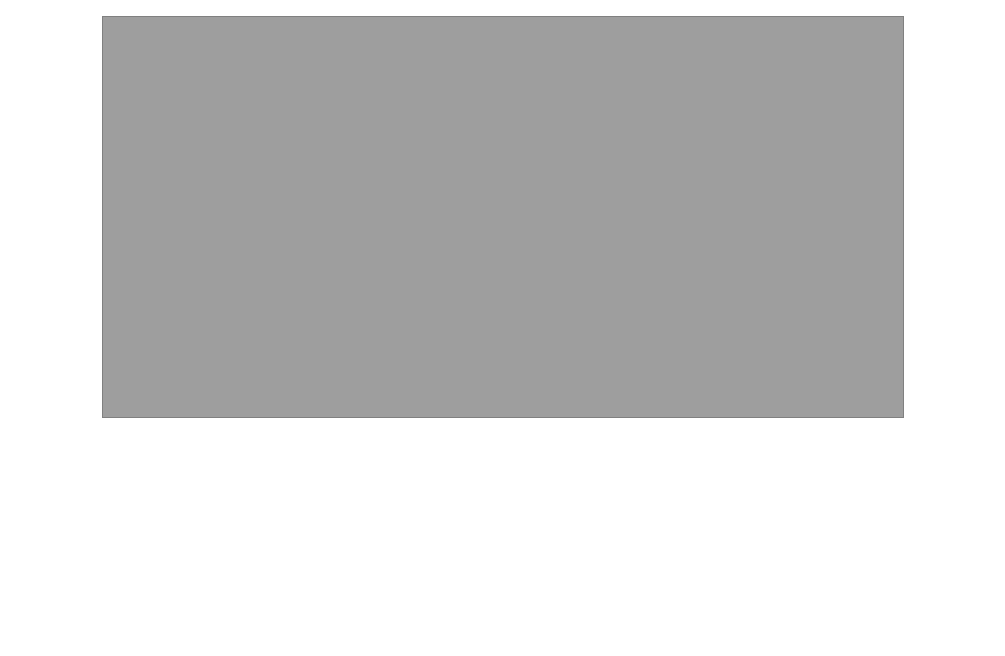
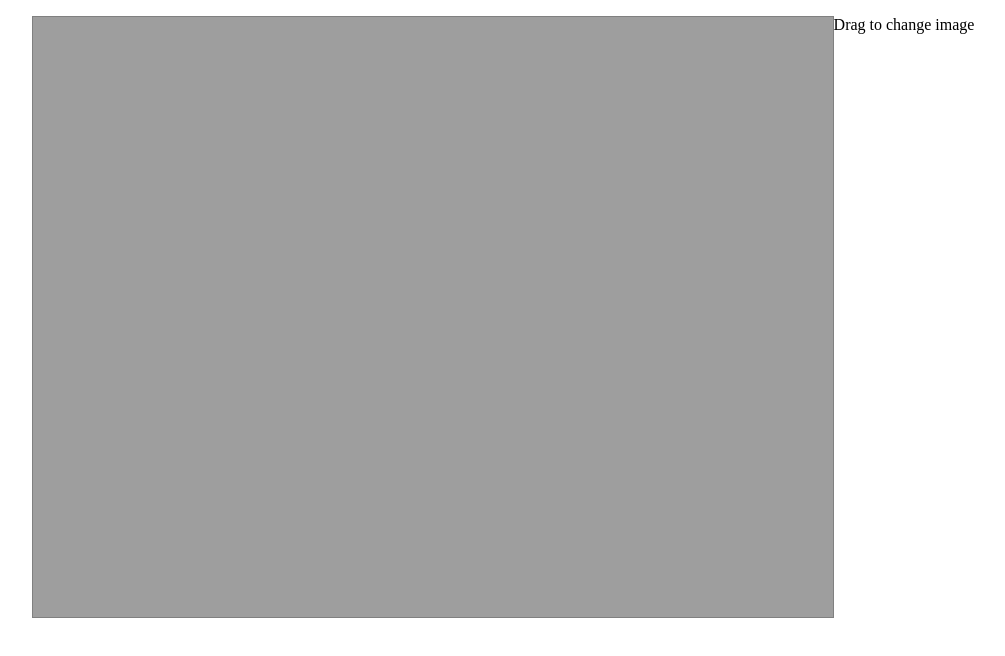
Before and after one commit to polinelottin/image-slider, a plain HTML site: page index.html in a window 1280 px wide. Shown: the whole page, without its empty margins (137-1142 px from the left). Drawn offline with Linux system fonts and the light colour scheme.

```diff
--- a/app.js
+++ b/app.js
@@ -26,20 +26,54 @@ const setIndex = increase => {
     state.currentIndex = newIndex;
 };
 
+dimensions = {
+    max_height : 800,
+    max_width  : 600,
+    width  : 800, // this will change
+    height : 600, // this will change
+    largest_property : function () {
+        return this.height > this.width ? "height" : "width";
+    },
+    read_dimensions : function (img) {
+        this.width = img.width;
+        this.height = img.height;
+        return this;
+    },
+    scaling_factor : function (original, computed) {
+        return computed / original;
+    },
+    scale_to_fit : function () {
+        var x_factor = this.scaling_factor(this.width,  this.max_width),
+            y_factor = this.scaling_factor(this.height, this.max_height),
+
+            largest_factor = Math.min(x_factor, y_factor);
+
+        this.width  *= largest_factor;
+        this.height *= largest_factor;
+    }
+};
+
 const selectAreaAndDraw = () => {
     const image = state.images[state.currentIndex];
     const canvas = document.getElementById("slider");
     const ctx = canvas.getContext("2d");
 
-    const { width, height } = image;
-    const dHeight = height >= width ? canvas.height : (height * canvas.width) / width;
-    const dWidth = width >= height ? canvas.width : (width * canvas.height) / height;
+    dimensions.read_dimensions(image).scale_to_fit();
 
-    const dx = dWidth === canvas.width ? 0 : (canvas.width - dWidth) * 0.5;
-    const dy = dHeight === canvas.height ? 0 : (canvas.height - dHeight) * 0.5;
+    canvas.width  = dimensions.width;
+    canvas.height = dimensions.height;
+    ctx.clearRect(0, 0, canvas.width, canvas.height);
+    ctx.drawImage(image, 0, 0, dimensions.width, dimensions.height);
 
-    ctx.clearRect(0, 0, canvas.width, canvas.height);
-    ctx.drawImage(image, 0, 0, width, height, dx, dy, dWidth, dHeight);
+    // const { width, height } = image;
+    // const dHeight = height >= width ? canvas.height : (height * canvas.width) / width;
+    // const dWidth = width >= height ? canvas.width : (width * canvas.height) / height;
+
+    // const dx = dWidth === canvas.width ? 0 : (canvas.width - dWidth) * 0.5;
+    // const dy = dHeight === canvas.height ? 0 : (canvas.height - dHeight) * 0.5;
+
+    // ctx.clearRect(0, 0, canvas.width, canvas.height);
+    // ctx.drawImage(image, 0, 0, width, height, dx, dy, dWidth, dHeight);
 };
 
 const loadImages = async () => {
--- a/index.html
+++ b/index.html
@@ -26,7 +26,9 @@
             >
                 Your browser does not support the HTML canvas tag.
             </canvas>
+            Drag to change image
         </div>
         <script src="app.js" async defer></script>
     </body>
+    <footer></footer>
 </html>
```
Also changed, not shown: 1 other file.
